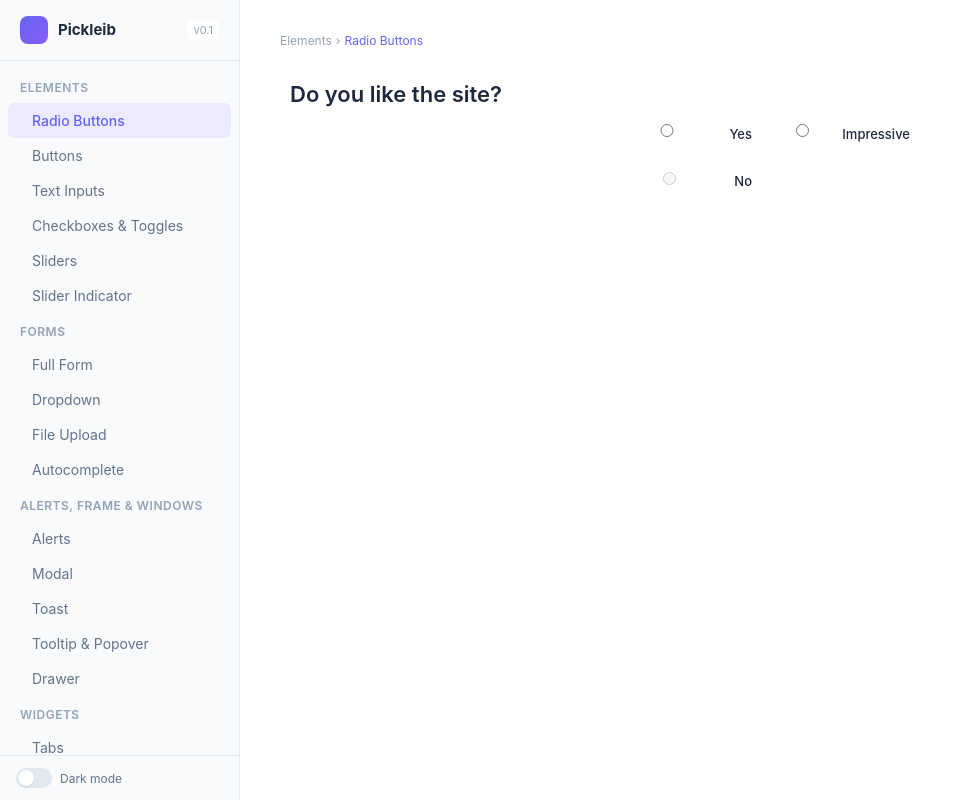
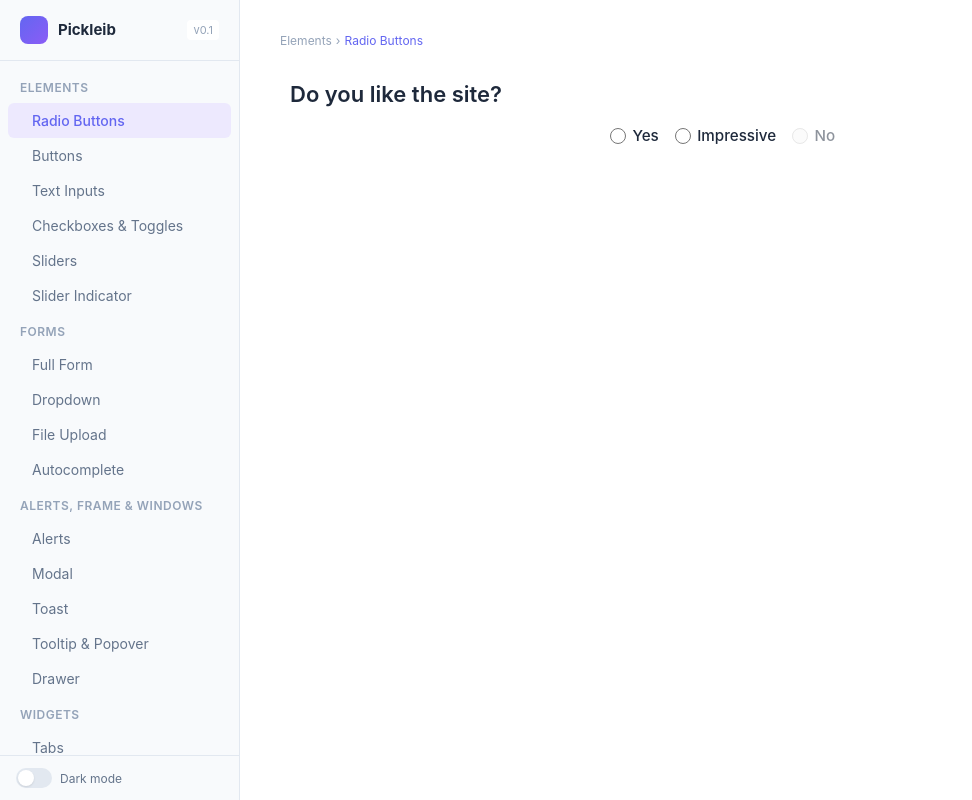
Before and after one commit to Umutayb/vue-test-app, a Vue app: page /radiobuttons in a window 1280 px wide. Shown: the whole page, without its empty margins (0-972 px from the left). Built offline with nearby package versions, Linux system fonts and the light colour scheme.

Commit message:
fix: clean up Radio Buttons layout and fix label association

```diff
--- a/src/views/tools/RadioButtonsPage.vue
+++ b/src/views/tools/RadioButtonsPage.vue
@@ -4,18 +4,18 @@
       <h2>Do you like the site?</h2>
       <form>
         <div class="radio-group">
-          <span class="radio-button">
-            <input type="radio" name="like" value="yes" @change="handleRadioChange">
-            <label for="yes"><span>Yes</span></label>
-          </span>
-          <span class="radio-button">
-            <input type="radio" id="impressive" name="like" value="impressive" @change="handleRadioChange">
-            <label for="impressive"><span>Impressive</span></label>
-          </span>
-          <span class="radio-button">
-            <input type="radio" id="no" name="like" value="no" disabled>
-            <label for="no"><span>No</span></label>
-          </span>
+          <label class="radio-label">
+            <input type="radio" name="like" id="yes" value="yes" @change="handleRadioChange" />
+            <span>Yes</span>
+          </label>
+          <label class="radio-label">
+            <input type="radio" name="like" id="impressive" value="impressive" @change="handleRadioChange" />
+            <span>Impressive</span>
+          </label>
+          <label class="radio-label radio-label--disabled">
+            <input type="radio" name="like" id="no" value="no" disabled />
+            <span>No</span>
+          </label>
         </div>
         <p v-if="thanks">Thanks!</p>
         <p v-if="wow">Isn't it!</p>
@@ -68,28 +68,36 @@ export default {
 }
 
 .radio-group {
-  display: grid;
-  align-items: center;
-  margin-bottom: 0.625rem;
-  grid-template-columns: repeat(auto-fit, minmax(90px, 1fr));
+  display: flex;
+  flex-wrap: wrap;
   gap: 1rem;
+  margin-bottom: 0.75rem;
 }
 
-.radio-button {
+.radio-label {
   display: flex;
   align-items: center;
+  gap: 0.4rem;
+  cursor: pointer;
+  color: var(--text-primary);
+  font-size: 0.95rem;
 }
 
-.radio-button label {
-  white-space: nowrap;
-  display: flex;
-  align-items: center;
-  color: var(--text-primary);
+.radio-label--disabled {
+  opacity: 0.5;
+  cursor: not-allowed;
 }
 
 input[type="radio"] {
-  transform: scale(1);
-  margin-right: 0.3125rem;
+  margin: 0;
   accent-color: var(--accent);
+  width: 1rem;
+  height: 1rem;
+  cursor: pointer;
+  flex-shrink: 0;
+}
+
+.radio-label--disabled input[type="radio"] {
+  cursor: not-allowed;
 }
 </style>
```
